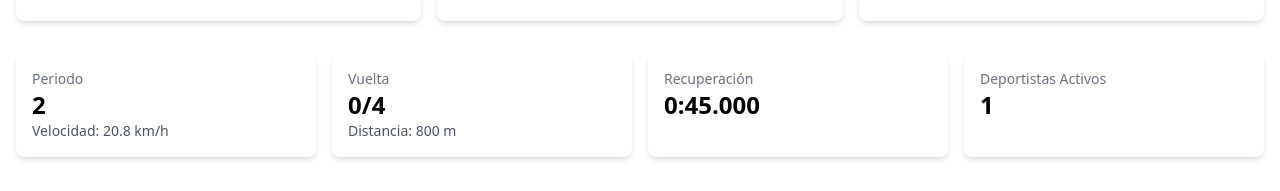
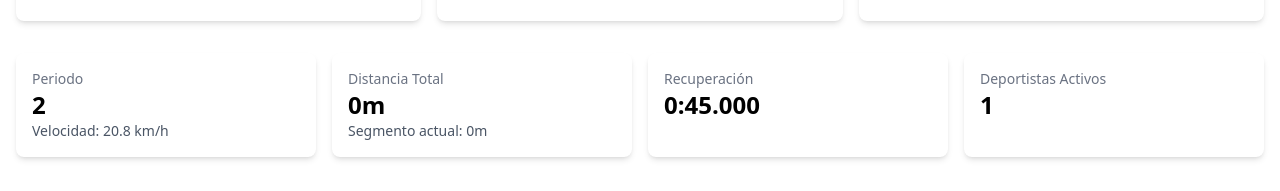
Before and after one commit to yersonargotev/patinaje, a React (Vite) app: page / in a window 1280 px wide. Shown: the part 163-354 px from the top of the page. Built offline with nearby package versions, Linux system fonts and the light colour scheme; the HTML template or start-up script is replaced by a standard one.

Commit message:
Update distance tracking and segment display logic

```diff
--- a/src/App.tsx
+++ b/src/App.tsx
@@ -9,7 +9,6 @@ import { Timer } from "./components/Timer";
 import { Track } from "./components/Track";
 import type { Athlete, TestConfig, TrackPosition } from "./types";
 import { AudioService } from "./utils/audio";
-import { calculateTotalDistance } from "./utils/timing";
 import { getPeriodData } from "./utils/testData";
 import { Toaster, toast } from "sonner";
 
@@ -104,38 +103,45 @@ function App() {
 
 			const updateTimer = () => {
 				const now = Date.now();
-				const elapsed = Math.floor((now - startTime) / 1000); // Redondear a segundos enteros
+				const elapsed = Math.floor((now - startTime) / 1000);
 				setWorkTime(elapsed);
 
-				// Calcular si debemos emitir un beep basado en el tiempo parcial
+				// Calcular el segmento actual basado en el tiempo transcurrido
 				const currentInterval = Math.floor(elapsed / periodData.partialTime);
+				const currentSegment = currentInterval % 4; // 0-3 para los 4 segmentos por vuelta
+				const currentLap = Math.floor(currentInterval / 4); // Vuelta actual
+
+				// Calcular si debemos emitir un beep
 				const shouldBeep =
 					currentInterval > Math.floor(lastBeepTime / periodData.partialTime);
 
 				if (shouldBeep && elapsed >= periodData.partialTime) {
 					audioService.current?.playIntervalBeep();
 					lastBeepTime = elapsed;
+
+					// Actualizar la distancia para atletas activos
+					setAthletes((currentAthletes) =>
+						currentAthletes.map((athlete) => {
+							if (athlete.active) {
+								// Añadir 50m por cada segmento completado
+								const newDistance = athlete.totalDistance + 50;
+								return {
+									...athlete,
+									totalDistance: newDistance,
+								};
+							}
+							return athlete;
+						}),
+					);
 				}
 
-				// Actualizar posición y distancia
-				setPosition((prev) => {
-					const newElapsedTime = elapsed;
-					// Calcular nueva distancia para atletas activos
-					setAthletes((currentAthletes) =>
-						currentAthletes.map((athlete) =>
-							athlete.active
-								? {
-										...athlete,
-										totalDistance: calculateTotalDistance(
-											position.period,
-											newElapsedTime,
-										),
-									}
-								: athlete,
-						),
-					);
-					return { ...prev, elapsedTime: newElapsedTime };
-				});
+				// Actualizar posición
+				setPosition((prev) => ({
+					...prev,
+					elapsedTime: elapsed,
+					segment: currentSegment,
+					lap: currentLap,
+				}));
 
 				// Verificar si hemos alcanzado el tiempo total del periodo
 				if (elapsed >= periodData.totalTime) {
@@ -157,16 +163,9 @@ function App() {
 					);
 
 					const finishPeriod = async () => {
-						// Esperar a que termine el último beep
 						await new Promise((resolve) => setTimeout(resolve, 500));
-
-						// Anunciar finalización del trabajo
 						await audioService.current?.announceWorkComplete();
-
-						// Esperar a que termine el anuncio
 						await new Promise((resolve) => setTimeout(resolve, 1500));
-
-						// Iniciar fase de recuperación y actualizar periodo
 						setIsRecovery(true);
 						setWorkTime(0);
 						setPosition((prev) => ({
@@ -561,9 +560,10 @@ function App() {
 
 				<StatusDisplay
 					period={position.period}
-					lap={position.lap}
+					segment={position.segment}
 					recoveryTime={config.recoveryTime}
 					activeAthletes={athletes.filter((a) => a.active).length}
+					totalDistance={athletes[0]?.totalDistance || 0} // Usamos la distancia total del primer atleta
 				/>
 
 				<Track position={position} currentPeriod={config.currentPeriod} />
--- a/src/components/StatusDisplay.tsx
+++ b/src/components/StatusDisplay.tsx
@@ -3,18 +3,23 @@ import { getPeriodData } from "../utils/testData";
 
 interface StatusDisplayProps {
 	period: number;
-	lap: number;
+	segment: number;
 	recoveryTime: number;
 	activeAthletes: number;
+	totalDistance: number;
 }
 
 export const StatusDisplay: React.FC<StatusDisplayProps> = ({
 	period,
-	lap,
+	segment,
 	recoveryTime,
 	activeAthletes,
+	totalDistance,
 }) => {
 	const periodData = getPeriodData(period);
+
+	// Calculamos la distancia del segmento actual (0-150m)
+	const segmentDistance = segment * 50;
 
 	return (
 		<div className="grid grid-cols-4 gap-4 mb-4">
@@ -27,10 +32,10 @@ export const StatusDisplay: React.FC<StatusDisplayProps> = ({
 			</div>
 
 			<div className="bg-white p-4 rounded-lg shadow-md">
-				<h3 className="text-sm font-medium text-gray-500">Vuelta</h3>
-				<p className="text-2xl font-bold">{lap}/4</p>
+				<h3 className="text-sm font-medium text-gray-500">Distancia Total</h3>
+				<p className="text-2xl font-bold">{totalDistance}m</p>
 				<p className="text-sm text-gray-600">
-					Distancia: {periodData?.distance} m
+					Segmento actual: {segmentDistance}m
 				</p>
 			</div>
 
```
